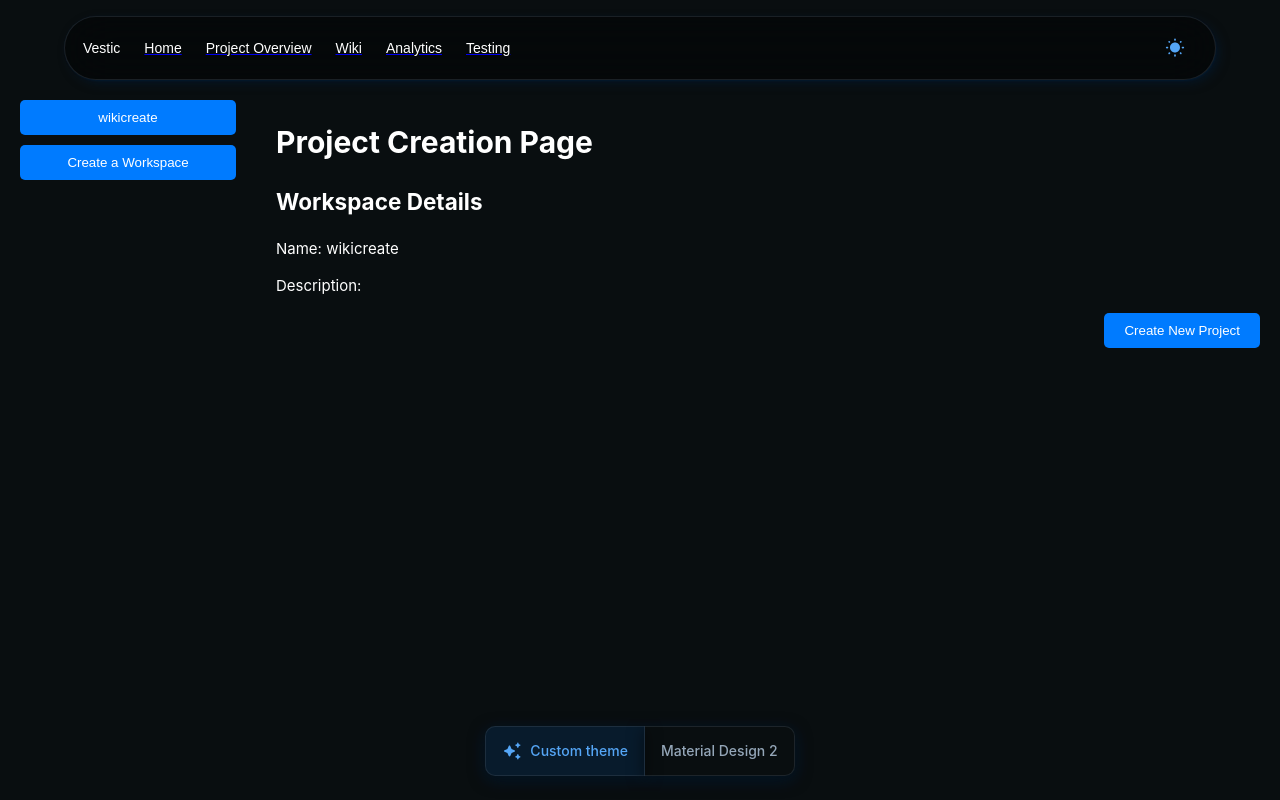
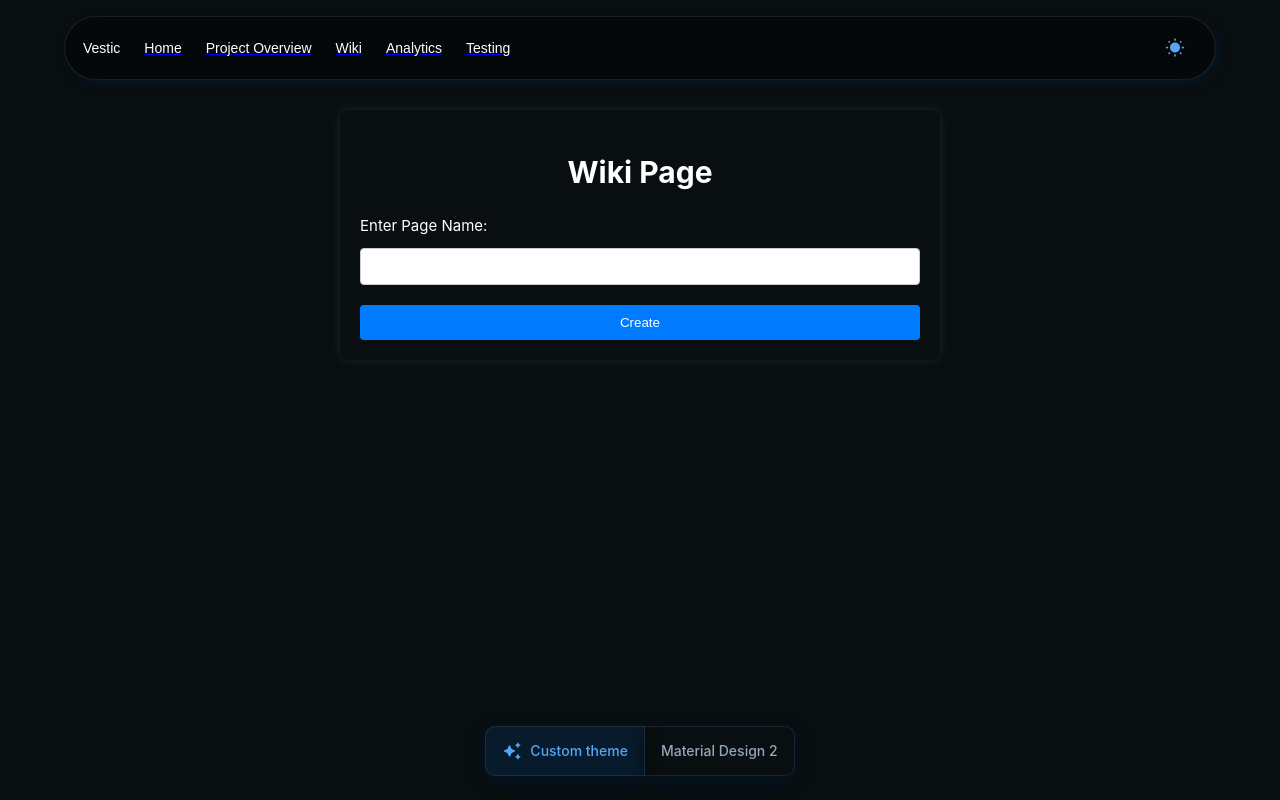
Before and after one commit to Sam772/Vestic, a React (Create React App) app: page /wikicreate in a window 1280 px wide. Built offline with nearby package versions, Linux system fonts and the light colour scheme.

Commit message:
rendered from wiki to wiki create

```diff
--- a/src/App.tsx
+++ b/src/App.tsx
@@ -12,6 +12,7 @@ import Wiki from './pages/Wiki';
 import Analytics from './pages/Analytics';
 import Testing from './pages/Testing';
 import Sidebar from './components/Sidebar';
+import WikiCreate from './pages/WikiCreate';
 import { PaletteMode } from '@mui/material';
 import { Link } from './components/Types';
 
@@ -34,10 +35,11 @@ const App: React.FC = () => {
             <Route path="/wiki" element={<Wiki createWikiPage={createWikiPage} />} />
             <Route path="/analytics" element={<Analytics />} />
             <Route path="/testing" element={<Testing />} />
+            <Route path="/wikicreate" element={<WikiCreate createWikiPage={createWikiPage} />} />
             {wikiPages.map(pageName => (
-              <Route key={pageName} path={`/wiki/${pageName}`} element={<Sidebar pageName={pageName} />} />
+              <Route key={pageName} path={`/wiki/wikis/${pageName}`} element={<Sidebar pageName={pageName} />} />
             ))}
-            {wikiPages.length > 0 && <Route path="/wiki" element={<Navigate to={`/wiki/${wikiPages[0]}`} />} />}
+            {wikiPages.length > 0 && <Route path="/wiki/wikis" element={<Navigate to={`/wiki/wikis/${wikiPages[0]}`} />} />}
           </Routes>
         </div>
       </DndProvider>
--- a/src/components/AppAppBar.tsx
+++ b/src/components/AppAppBar.tsx
@@ -160,6 +160,7 @@ function AppAppBar({ mode, toggleColorMode }: AppAppBarProps) {
                     </Typography>
                   </MenuItem>
                 </Link>
+
               </Box>
             </Box>
             <Box
--- a/src/pages/Wiki.tsx
+++ b/src/pages/Wiki.tsx
@@ -11,6 +11,7 @@ import AutoAwesomeRoundedIcon from '@mui/icons-material/AutoAwesomeRounded';
 import AppAppBar from '../components/AppAppBar';
 import Hero from '../components/Hero';
 import getLPTheme from '../getLPTheme';
+import { Link } from 'react-router-dom';
 
 interface ToggleCustomThemeProps {
   showCustomTheme: Boolean;
@@ -95,16 +96,9 @@ const Wiki: React.FC<WikiProps> = ({ createWikiPage }) => {
         <div className="wiki-container">
           <h1 className="wiki-heading">Wiki Page</h1>
           <form className="wiki-form" onSubmit={handleSubmit}>
-            <label htmlFor="pageName" className="wiki-label">Enter Page Name:</label>
-            <input
-              type="text"
-              id="pageName"
-              value={pageName}
-              onChange={handleChange}
-              className="wiki-input"
-              required
-            />
-            <button type="submit" className="wiki-button">Post</button>
+            <Link to="/wikicreate" className="create-workspace-link">Start Now
+              <button className="wiki-button">Start Now</button>
+            </Link>
           </form>
         </div>
       </Box>
--- /dev/null
+++ b/src/pages/WikiCreate.css
@@ -0,0 +1,42 @@
+.wiki-container {
+    max-width: 600px;
+    margin: 50px auto;
+    padding: 20px;
+    border-radius: 8px;
+    box-shadow: 0 0 10px rgba(0, 0, 0, 0.1);
+    box-shadow: 0 0 10px rgba(255, 255, 255, 0.1);
+    /* background-color: #fff; */
+  }
+
+  .wiki-heading {
+    text-align: center;
+  }
+
+  .wiki-form {
+    display: flex;
+    flex-direction: column;
+  }
+
+  .wiki-label {
+    margin-bottom: 10px;
+  }
+
+  .wiki-input {
+    padding: 10px;
+    margin-bottom: 20px;
+    border: 1px solid #ccc;
+    border-radius: 4px;
+  }
+
+  .wiki-button {
+    padding: 10px 20px;
+    background-color: #007bff;
+    color: #fff;
+    border: none;
+    border-radius: 4px;
+    cursor: pointer;
+  }
+
+  .wiki-button:hover {
+    background-color: #0056b3;
+  }
--- a/src/components/PageContent.tsx
+++ b/src/pages/WikiCreate.tsx
@@ -1,4 +1,6 @@
-import React from 'react';
+import React, { useState } from 'react';
+import { useNavigate } from 'react-router-dom';
+import './Wiki.css';
 import { PaletteMode } from '@mui/material';
 import CssBaseline from '@mui/material/CssBaseline';
 import Box from '@mui/material/Box';
@@ -53,7 +55,11 @@ function ToggleCustomTheme({
   );
 }
 
-const PageContent: React.FC = () => {
+interface WikiProps {
+  createWikiPage: (pageName: string) => void;
+}
+
+const Wiki: React.FC<WikiProps> = ({ createWikiPage }) => {
 
   const [mode, setMode] = React.useState<PaletteMode>('dark');
   const [showCustomTheme, setShowCustomTheme] = React.useState(true);
@@ -68,15 +74,38 @@ const PageContent: React.FC = () => {
     setShowCustomTheme((prev) => !prev);
   };
 
+  const [pageName, setPageName] = useState('');
+  const navigate = useNavigate();
+
+  const handleSubmit = (event: React.FormEvent<HTMLFormElement>) => {
+    event.preventDefault();
+    createWikiPage(pageName);
+    navigate(`/wiki/wikis/${pageName}`);
+  };
+
+  const handleChange = (event: React.ChangeEvent<HTMLInputElement>) => {
+    setPageName(event.target.value);
+  };
+
   return (
     <ThemeProvider theme={showCustomTheme ? LPtheme : defaultTheme}>
-    <CssBaseline />
-    <AppAppBar mode={mode} toggleColorMode={toggleColorMode} />
+      <CssBaseline />
+      <AppAppBar mode={mode} toggleColorMode={toggleColorMode} />
       <Box sx={{ bgcolor: 'background.default', paddingTop: '60px' }}>
-        <div className="main-content">
-          <h2>Main Content</h2>
-          <p>This is the main content of the page.</p>
-          <p>You can add your content here.</p>
+        <div className="wiki-container">
+          <h1 className="wiki-heading">Wiki Page</h1>
+          <form className="wiki-form" onSubmit={handleSubmit}>
+            <label htmlFor="pageName" className="wiki-label">Enter Page Name:</label>
+            <input
+              type="text"
+              id="pageName"
+              value={pageName}
+              onChange={handleChange}
+              className="wiki-input"
+              required
+            />
+            <button type="submit" className="wiki-button">Create</button>
+          </form>
         </div>
       </Box>
     <ToggleCustomTheme
@@ -87,4 +116,4 @@ const PageContent: React.FC = () => {
   );
 };
 
-export default PageContent;
+export default Wiki;
```
